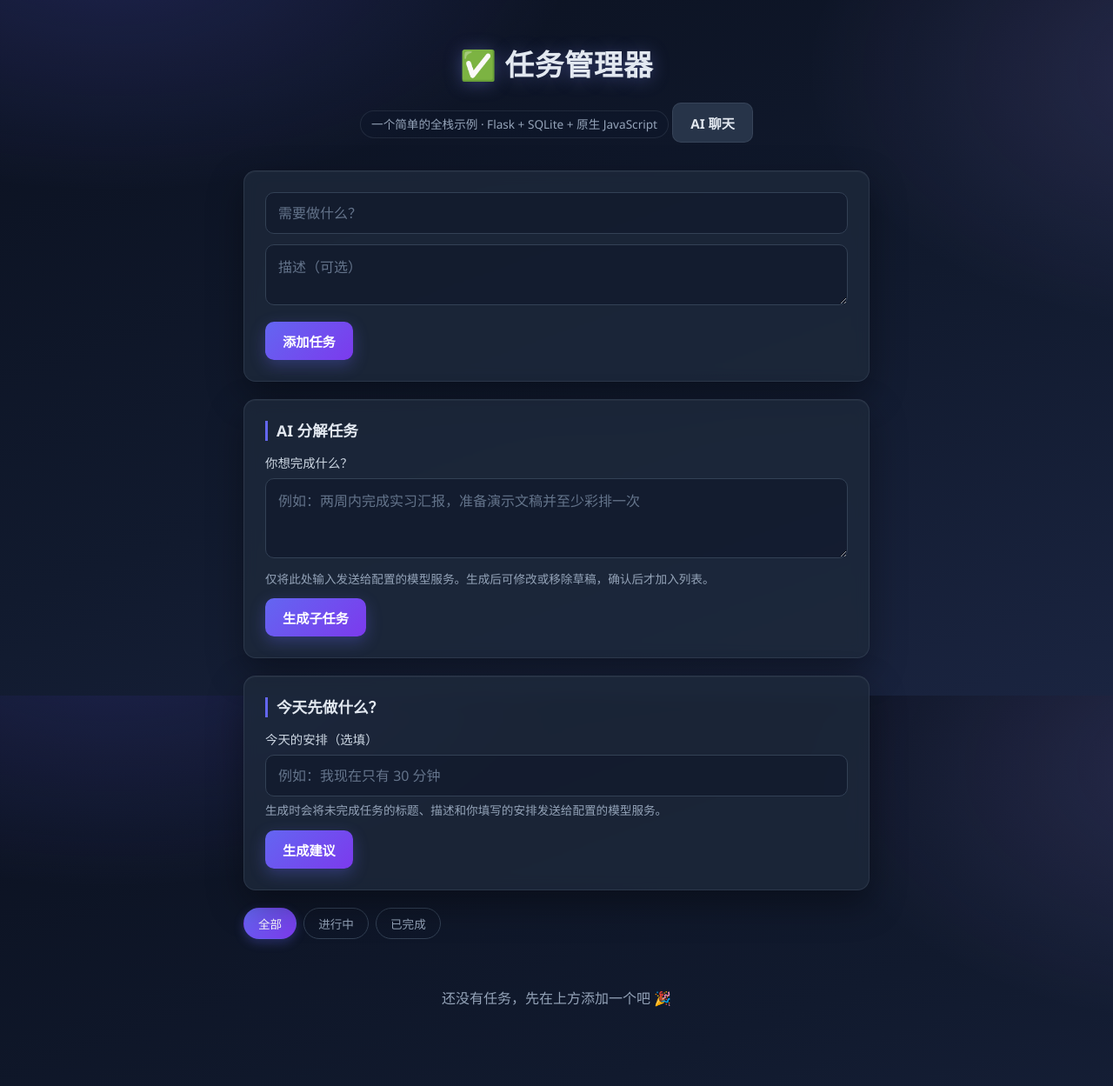
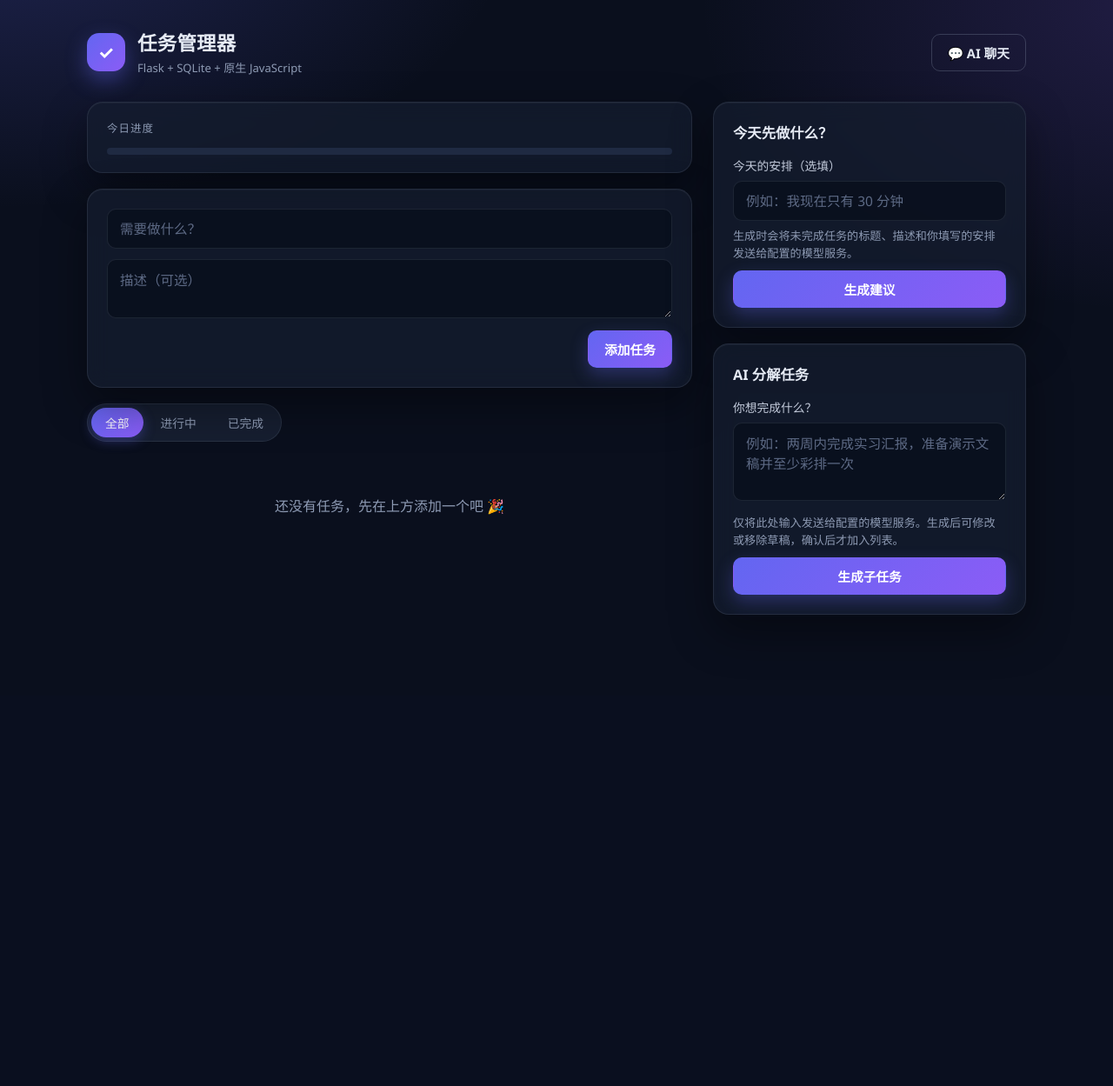
Before and after one commit to Laouar05/b26015139-task, a Flask app: page / in a window 1280 px wide. Shown: the whole page at 87% size. After the commit the page ends 707 px from the top, so only its background shows below. Run offline with Flask 3, Linux system fonts and the light colour scheme; data that the repository does not hold is empty.

Commit message:
style: 前端界面再优化（样式、页面结构与交互微调）

```diff
--- a/static/css/style.css
+++ b/static/css/style.css
@@ -1,223 +1,211 @@
-/* ---------- Base ---------- */
+/* ---------- Tokens ---------- */
 * { box-sizing: border-box; margin: 0; padding: 0; }
 
 :root {
-  --bg: #0b1120;
-  --card: #1e293b;
-  --card-2: #273449;
-  --card-glass: rgba(30, 41, 59, 0.78);
-  --field: rgba(15, 23, 42, 0.6);
-  --text: #e2e8f0;
-  --muted: #94a3b8;
+  --bg: #0a0f1d;
+  --surface: rgba(22, 30, 48, 0.72);
+  --surface-solid: #161e30;
+  --raised: #1f2a42;
+  --field: rgba(8, 13, 26, 0.7);
+  --text: #e6ebf5;
+  --muted: #8d9ab3;
+  --faint: #5d6a85;
   --primary: #6366f1;
-  --primary-hover: #4f46e5;
-  --accent: #a78bfa;
-  --primary-soft: rgba(99, 102, 241, 0.16);
-  --danger: #ef4444;
-  --success: #22c55e;
-  --border: #334155;
-  --border-soft: rgba(148, 163, 184, 0.14);
-  --radius: 14px;
-  --shadow: 0 16px 40px rgba(0, 0, 0, 0.35);
-  --focus: 0 0 0 3px rgba(99, 102, 241, 0.35);
+  --primary-2: #8b5cf6;
+  --primary-soft: rgba(99, 102, 241, 0.14);
+  --success: #34d399;
+  --danger: #f87171;
+  --border: rgba(148, 163, 184, 0.14);
+  --border-strong: rgba(148, 163, 184, 0.28);
+  --radius-lg: 18px;
+  --radius: 12px;
+  --shadow: 0 20px 50px rgba(0, 0, 0, 0.4);
+  --ring: 0 0 0 3px rgba(129, 140, 248, 0.4);
+  --grad: linear-gradient(135deg, #6366f1 0%, #8b5cf6 100%);
 }
 
+/* ---------- Base ---------- */
 body {
   font-family: "Segoe UI", system-ui, -apple-system, "PingFang SC", "Microsoft YaHei", Arial, sans-serif;
   background:
-    radial-gradient(900px 500px at 10% -10%, rgba(99, 102, 241, 0.22), transparent 60%),
-    radial-gradient(800px 500px at 110% 10%, rgba(167, 139, 250, 0.16), transparent 60%),
-    linear-gradient(160deg, #0b1120 0%, #111a2e 55%, #1a2440 100%);
+    radial-gradient(1000px 600px at 0% -15%, rgba(99, 102, 241, 0.25), transparent 60%),
+    radial-gradient(900px 600px at 105% 0%, rgba(139, 92, 246, 0.18), transparent 60%),
+    var(--bg);
   background-attachment: fixed;
   color: var(--text);
   line-height: 1.6;
   min-height: 100vh;
-  padding: 48px 16px;
   -webkit-font-smoothing: antialiased;
 }
 
 :focus-visible { outline: 2px solid #a5b4fc; outline-offset: 2px; }
 
-.container { max-width: 720px; margin: 0 auto; }
+.app { max-width: 1120px; margin: 0 auto; padding: 32px 20px 56px; }
 
-/* ---------- Header ---------- */
-.app-header { text-align: center; margin-bottom: 32px; }
-.app-header h1 {
-  font-size: 2.1rem;
+/* ---------- Top bar ---------- */
+.topbar {
+  display: flex;
+  align-items: center;
+  justify-content: space-between;
+  gap: 16px;
+  margin-bottom: 28px;
+}
+.brand { display: flex; align-items: center; gap: 14px; }
+.brand-mark {
+  display: grid;
+  place-items: center;
+  width: 44px;
+  height: 44px;
+  border-radius: 14px;
+  background: var(--grad);
+  color: white;
+  font-size: 1.3rem;
   font-weight: 700;
-  letter-spacing: 0.5px;
-  text-shadow: 0 2px 20px rgba(129, 140, 248, 0.35);
+  box-shadow: 0 10px 24px rgba(99, 102, 241, 0.4);
 }
-.subtitle {
-  display: inline-block;
-  color: var(--muted);
-  font-size: 0.85rem;
-  margin-top: 8px;
-  padding: 4px 12px;
-  border: 1px solid var(--border-soft);
-  border-radius: 999px;
-  background: rgba(15, 23, 42, 0.45);
+.brand h1 { font-size: 1.4rem; font-weight: 700; letter-spacing: 0.3px; }
+.subtitle { color: var(--muted); font-size: 0.82rem; }
+
+/* ---------- Layout ---------- */
+.layout {
+  display: grid;
+  grid-template-columns: minmax(0, 1fr) 360px;
+  gap: 24px;
+  align-items: start;
+}
+.workspace { display: flex; flex-direction: column; gap: 18px; min-width: 0; }
+.assistant { display: flex; flex-direction: column; gap: 18px; position: sticky; top: 20px; }
+
+/* ---------- Panels ---------- */
+.panel {
+  background: var(--surface);
+  backdrop-filter: blur(12px);
+  -webkit-backdrop-filter: blur(12px);
+  border: 1px solid var(--border);
+  border-radius: var(--radius-lg);
+  padding: 22px;
+  box-shadow: var(--shadow), inset 0 1px 0 rgba(255, 255, 255, 0.04);
 }
 
-/* ---------- Cards / form ---------- */
-.card {
-  background: var(--card-glass);
-  backdrop-filter: blur(8px);
-  -webkit-backdrop-filter: blur(8px);
-  border: 1px solid var(--border-soft);
-  border-radius: var(--radius);
-  padding: 24px;
-  box-shadow: var(--shadow), inset 0 1px 0 rgba(255, 255, 255, 0.04);
+/* Hero: progress summary */
+.hero { padding: 20px 22px; }
+.hero-text { display: flex; align-items: baseline; justify-content: space-between; gap: 12px; margin-bottom: 12px; }
+.eyebrow { font-size: 0.78rem; letter-spacing: 1px; text-transform: uppercase; color: var(--muted); }
+.task-count { color: var(--text); font-size: 0.95rem; font-weight: 600; }
+.progress { height: 8px; border-radius: 999px; background: var(--raised); overflow: hidden; }
+.progress-fill {
+  height: 100%;
+  width: 0;
+  border-radius: inherit;
+  background: linear-gradient(90deg, #34d399, #22d3ee);
+  transition: width 0.4s ease;
 }
-.add-card { margin-bottom: 20px; }
 
+/* ---------- Form controls ---------- */
 .input {
   width: 100%;
   background: var(--field);
   border: 1px solid var(--border);
   border-radius: 10px;
   color: var(--text);
-  padding: 12px 14px;
-  font-size: 1rem;
+  padding: 11px 14px;
+  font-size: 0.97rem;
   font-family: inherit;
   margin-bottom: 12px;
   transition: border-color 0.2s, box-shadow 0.2s, background 0.2s;
 }
-.input::placeholder { color: #64748b; }
-.input:hover { border-color: #475569; }
-.input:focus {
-  outline: none;
-  background: rgba(15, 23, 42, 0.85);
-  border-color: var(--primary);
-  box-shadow: var(--focus);
-}
-.input:read-only { opacity: 0.8; }
+.input::placeholder { color: var(--faint); }
+.input:hover { border-color: var(--border-strong); }
+.input:focus { outline: none; background: rgba(8, 13, 26, 0.9); border-color: var(--primary); box-shadow: var(--ring); }
+.input:read-only { opacity: 0.75; }
 .textarea { resize: vertical; font-family: inherit; }
 
+.add-card form { display: flex; flex-direction: column; }
+.add-card .textarea { margin-bottom: 14px; }
+.add-card .btn-primary { align-self: flex-end; }
+
+.recommend-card label { display: block; font-size: 0.86rem; margin-bottom: 6px; color: #c3cbdb; }
+.recommend-card .input { margin-bottom: 8px; }
+.recommend-card .btn-primary { width: 100%; }
+.recommend-card h2 { font-size: 1.02rem; font-weight: 600; margin-bottom: 14px; }
+
+/* ---------- Buttons ---------- */
 .btn {
   cursor: pointer;
-  border: none;
+  border: 1px solid transparent;
   border-radius: 10px;
-  padding: 11px 20px;
-  font-size: 0.95rem;
+  padding: 10px 18px;
+  font-size: 0.92rem;
   font-weight: 600;
   font-family: inherit;
-  transition: background 0.2s, box-shadow 0.2s, transform 0.15s, color 0.2s;
+  transition: background 0.2s, box-shadow 0.2s, transform 0.15s, color 0.2s, border-color 0.2s;
 }
 .btn:hover { transform: translateY(-1px); }
-.btn:active { transform: translateY(1px); }
-.btn-primary {
-  background: linear-gradient(135deg, #6366f1 0%, #7c3aed 100%);
-  color: white;
-  box-shadow: 0 6px 18px rgba(99, 102, 241, 0.32);
-}
-.btn-primary:hover {
-  background: linear-gradient(135deg, #4f46e5 0%, #6d28d9 100%);
-  box-shadow: 0 10px 24px rgba(99, 102, 241, 0.45);
-}
-.btn-secondary {
-  background: var(--card-2);
-  color: var(--text);
-  border: 1px solid var(--border-soft);
-}
-.btn-secondary:hover { background: var(--border); }
-
-/* ---------- Recommendations ---------- */
-.recommend-card { margin-bottom: 20px; }
-.recommend-card h2 {
-  font-size: 1.1rem;
-  font-weight: 600;
-  margin-bottom: 14px;
-  padding-left: 10px;
-  border-left: 3px solid var(--primary);
-  line-height: 1.3;
-}
-.recommend-card label { display: block; font-size: 0.9rem; margin-bottom: 6px; color: #cbd5e1; }
-.recommend-card .input { margin-bottom: 6px; }
-.recommend-note, .recommend-status { color: var(--muted); font-size: 0.85rem; line-height: 1.5; }
-.recommend-note { margin-bottom: 12px; }
-.recommend-status:not(:empty) { margin-top: 12px; }
-.recommend-status.is-error { color: #fca5a5; }
-.recommend-card button:disabled { opacity: 0.6; cursor: wait; transform: none; box-shadow: none; }
-.recommend-results { list-style: none; }
-.recommend-result {
-  border-top: 1px solid var(--border-soft);
-  margin-top: 14px;
-  padding-top: 14px;
-  overflow-wrap: anywhere;
-}
-.recommend-result h3 { font-size: 1rem; font-weight: 600; }
-.recommend-result a { color: #c7d2fe; text-underline-offset: 3px; }
-.recommend-result a:hover { color: #e0e7ff; }
-.recommend-result p { margin-top: 6px; font-size: 0.9rem; line-height: 1.55; color: #cbd5e1; }
-#breakdown-results label .input { display: block; margin-top: 6px; }
-#breakdown-save { margin-top: 16px; }
-.task-item:focus { outline: 2px solid #a5b4fc; outline-offset: 2px; }
+.btn:active { transform: translateY(0); }
+.btn-primary { background: var(--grad); color: white; box-shadow: 0 8px 20px rgba(99, 102, 241, 0.3); }
+.btn-primary:hover { box-shadow: 0 12px 26px rgba(99, 102, 241, 0.45); }
+.btn-secondary { background: var(--raised); color: var(--text); border-color: var(--border); }
+.btn-secondary:hover { border-color: var(--border-strong); background: #26334f; }
+.btn-ghost { background: transparent; color: var(--text); border-color: var(--border-strong); }
+.btn-ghost:hover { background: var(--primary-soft); border-color: var(--primary); }
 
 /* ---------- Filters ---------- */
 .filters {
-  display: flex;
-  gap: 8px;
-  align-items: center;
-  margin-bottom: 16px;
-  flex-wrap: wrap;
+  display: inline-flex;
+  align-self: flex-start;
+  gap: 4px;
+  padding: 4px;
+  background: var(--surface-solid);
+  border: 1px solid var(--border);
+  border-radius: 999px;
 }
 .filter-btn {
   background: transparent;
-  border: 1px solid var(--border);
+  border: none;
   color: var(--muted);
   padding: 7px 16px;
   border-radius: 999px;
   cursor: pointer;
-  font-size: 0.85rem;
+  font-size: 0.86rem;
   font-family: inherit;
   transition: all 0.2s;
 }
-.filter-btn:hover { color: var(--text); border-color: var(--primary); background: var(--primary-soft); }
-.filter-btn.is-active {
-  background: linear-gradient(135deg, #6366f1 0%, #7c3aed 100%);
-  color: white;
-  border-color: transparent;
-  box-shadow: 0 4px 12px rgba(99, 102, 241, 0.3);
-}
-.task-count { margin-left: auto; color: var(--muted); font-size: 0.85rem; }
+.filter-btn:hover { color: var(--text); }
+.filter-btn.is-active { background: var(--grad); color: white; box-shadow: 0 4px 14px rgba(99, 102, 241, 0.35); }
 
 /* ---------- Task list ---------- */
-.task-list { list-style: none; display: flex; flex-direction: column; gap: 12px; }
+.task-list { list-style: none; display: flex; flex-direction: column; gap: 10px; }
 .task-item {
   display: flex;
   align-items: flex-start;
   gap: 14px;
-  background: var(--card);
-  border: 1px solid var(--border-soft);
-  border-left: 4px solid var(--primary);
-  border-radius: 12px;
-  padding: 16px 18px;
-  box-shadow: 0 4px 14px rgba(0, 0, 0, 0.18);
-  transition: border-color 0.2s, box-shadow 0.2s, background 0.2s;
+  background: var(--surface-solid);
+  border: 1px solid var(--border);
+  border-radius: var(--radius);
+  padding: 15px 16px;
+  transition: border-color 0.2s, background 0.2s, transform 0.2s, box-shadow 0.2s;
   animation: pop 0.2s ease-out;
 }
-.task-item:hover {
-  background: var(--card-2);
-  box-shadow: 0 8px 22px rgba(0, 0, 0, 0.28);
-}
-.task-item.is-completed { border-left-color: var(--success); opacity: 0.7; }
+.task-item:hover { border-color: var(--border-strong); background: var(--raised); box-shadow: 0 10px 24px rgba(0, 0, 0, 0.25); }
+.task-item:focus { outline: 2px solid #a5b4fc; outline-offset: 2px; }
+.task-item.is-completed { opacity: 0.6; }
 .task-item.is-completed .task-title { text-decoration: line-through; color: var(--muted); }
+.task-item.is-completed .task-check { accent-color: var(--success); }
 
 .task-check {
-  width: 20px;
-  height: 20px;
+  width: 19px;
+  height: 19px;
   flex: none;
   cursor: pointer;
-  margin-top: 3px;
-  accent-color: var(--success);
+  margin-top: 4px;
+  accent-color: var(--primary);
 }
 .task-body { flex: 1; min-width: 0; }
-.task-title { font-size: 1rem; font-weight: 600; word-break: break-word; }
-.task-desc { font-size: 0.875rem; color: var(--muted); margin-top: 4px; word-break: break-word; line-height: 1.55; }
-.task-meta { font-size: 0.75rem; color: #64748b; margin-top: 8px; }
+.task-title { font-size: 0.98rem; font-weight: 600; word-break: break-word; }
+.task-desc { font-size: 0.86rem; color: var(--muted); margin-top: 4px; word-break: break-word; line-height: 1.55; }
+.task-meta { font-size: 0.74rem; color: var(--faint); margin-top: 8px; }
 
-.task-actions { display: flex; gap: 6px; }
+.task-actions { display: flex; gap: 6px; align-items: center; }
 .icon-btn {
   background: transparent;
   border: 1px solid var(--border);
@@ -226,22 +214,44 @@ body {
   width: 34px;
   height: 34px;
   cursor: pointer;
-  font-size: 0.95rem;
+  font-size: 0.92rem;
   font-family: inherit;
   transition: all 0.2s;
 }
 .icon-btn:hover { color: var(--text); border-color: var(--primary); background: var(--primary-soft); }
 .icon-btn.danger:hover { color: white; background: var(--danger); border-color: var(--danger); }
+.task-actions .task-chat-btn { width: auto; padding: 0 10px; white-space: nowrap; font-size: 0.82rem; }
 
-.empty-state { text-align: center; color: var(--muted); padding: 40px 0; }
+.empty-state { text-align: center; color: var(--muted); padding: 44px 0; }
+
+/* ---------- Recommendations & drafts ---------- */
+.recommend-note, .recommend-status { color: var(--muted); font-size: 0.82rem; line-height: 1.5; }
+.recommend-note { margin-bottom: 10px; }
+.recommend-status:not(:empty) { margin-top: 12px; }
+.recommend-status.is-error { color: #fca5a5; }
+.recommend-card button:disabled, .chat-dialog button:disabled { opacity: 0.55; cursor: wait; transform: none; box-shadow: none; }
+.recommend-results { list-style: none; }
+.recommend-result {
+  background: var(--surface-solid);
+  border: 1px solid var(--border);
+  border-radius: var(--radius);
+  margin-top: 10px;
+  padding: 12px 14px;
+  overflow-wrap: anywhere;
+}
+.recommend-result h3 { font-size: 0.95rem; font-weight: 600; }
+.recommend-result a { color: #c7d2fe; text-underline-offset: 3px; }
+.recommend-result p { margin-top: 5px; font-size: 0.86rem; line-height: 1.55; color: #c3cbdb; }
+#breakdown-results label .input { display: block; margin-top: 6px; }
+#breakdown-save { width: 100%; margin-top: 12px; }
 
 /* ---------- Modal ---------- */
 .modal-overlay {
   position: fixed;
   inset: 0;
-  background: rgba(2, 6, 23, 0.65);
-  backdrop-filter: blur(4px);
-  -webkit-backdrop-filter: blur(4px);
+  background: rgba(3, 7, 18, 0.6);
+  backdrop-filter: blur(6px);
+  -webkit-backdrop-filter: blur(6px);
   display: flex;
   align-items: center;
   justify-content: center;
@@ -285,28 +295,28 @@ body {
 .toast.success { border-left-color: var(--success); }
 .toast.error { border-left-color: var(--danger); }
 
-/* ---------- AI Chat ---------- */
-#chat-open { margin-top: 16px; }
-.task-actions .task-chat-btn { width: auto; padding: 0 10px; white-space: nowrap; font-size: 0.85rem; }
+/* ---------- AI chat dialog ---------- */
 .chat-dialog {
   inset: 0;
   margin: auto;
-  width: min(600px, calc(100% - 32px));
+  width: min(620px, calc(100% - 32px));
   max-height: calc(100dvh - 32px);
   overflow: auto;
-  padding: clamp(16px, 4vw, 26px);
-  background: var(--card);
+  padding: clamp(18px, 4vw, 26px);
+  background: var(--surface-solid);
   color: var(--text);
-  border: 1px solid var(--border-soft);
-  border-radius: var(--radius);
+  border: 1px solid var(--border);
+  border-radius: var(--radius-lg);
   box-shadow: var(--shadow);
   color-scheme: dark;
-  animation: pop 0.2s ease-out;
+  animation: pop 0.22s ease-out;
 }
-.chat-dialog::backdrop { background: rgba(2, 6, 23, 0.7); backdrop-filter: blur(4px); }
+.chat-dialog::backdrop { background: rgba(3, 7, 18, 0.7); backdrop-filter: blur(6px); }
 .chat-header { display: flex; align-items: start; justify-content: space-between; gap: 12px; margin-bottom: 10px; }
-.chat-header h2 { font-size: 1.2rem; font-weight: 600; overflow-wrap: anywhere; }
+.chat-header h2 { font-size: 1.15rem; font-weight: 600; overflow-wrap: anywhere; }
 .chat-header button { flex: none; }
+.chat-dialog #chat-form label { display: block; margin-bottom: 6px; font-size: 0.86rem; color: #c3cbdb; }
+.chat-dialog #chat-input { margin-bottom: 0; }
 .chat-log {
   list-style: none;
   max-height: min(38dvh, 360px);
--- a/static/js/app.js
+++ b/static/js/app.js
@@ -12,6 +12,7 @@ const descInput = document.getElementById("desc-input");
 const taskList = document.getElementById("task-list");
 const emptyState = document.getElementById("empty-state");
 const taskCount = document.getElementById("task-count");
+const progressFill = document.getElementById("progress-fill");
 const filterButtons = document.querySelectorAll(".filter-btn");
 
 const editModal = document.getElementById("edit-modal");
@@ -439,6 +440,7 @@ async function updateCount(tasks) {
   const total = all.length;
   const done = all.filter((t) => t.completed).length;
   taskCount.textContent = total ? `已完成 ${done} / 共 ${total}` : "";
+  progressFill.style.width = total ? `${Math.round((done / total) * 100)}%` : "0%";
 }
 
 /* ---------- 操作 ---------- */
--- a/templates/index.html
+++ b/templates/index.html
@@ -7,14 +7,31 @@
   <link rel="stylesheet" href="{{ url_for('static', filename='css/style.css') }}" />
 </head>
 <body>
-  <main class="container">
-    <header class="app-header">
-      <h1>✅ 任务管理器</h1>
-      <p class="subtitle">一个简单的全栈示例 · Flask + SQLite + 原生 JavaScript</p>
-      <button type="button" id="chat-open" class="btn btn-secondary">AI 聊天</button>
+  <div class="app">
+    <header class="topbar">
+      <div class="brand">
+        <span class="brand-mark" aria-hidden="true">✓</span>
+        <div>
+          <h1>任务管理器</h1>
+          <p class="subtitle">Flask + SQLite + 原生 JavaScript</p>
+        </div>
+      </div>
+      <button type="button" id="chat-open" class="btn btn-ghost">💬 AI 聊天</button>
     </header>
 
-    <section class="card add-card">
+    <div class="layout">
+      <main class="workspace">
+        <section class="panel hero" aria-label="完成进度">
+          <div class="hero-text">
+            <p class="eyebrow">今日进度</p>
+            <span id="task-count" class="task-count"></span>
+          </div>
+          <div class="progress" role="presentation">
+            <div id="progress-fill" class="progress-fill"></div>
+          </div>
+        </section>
+
+        <section class="panel add-card">
           <form id="task-form" autocomplete="off">
             <input
               type="text"
@@ -34,7 +51,33 @@
           </form>
         </section>
 
-    <section class="card recommend-card" aria-labelledby="breakdown-heading">
+        <nav class="filters" aria-label="任务筛选">
+          <button class="filter-btn is-active" data-filter="all">全部</button>
+          <button class="filter-btn" data-filter="active">进行中</button>
+          <button class="filter-btn" data-filter="completed">已完成</button>
+        </nav>
+
+        <section>
+          <ul id="task-list" class="task-list"></ul>
+          <p id="empty-state" class="empty-state">还没有任务，先在上方添加一个吧 🎉</p>
+        </section>
+      </main>
+
+      <aside class="assistant" aria-label="AI 助手">
+        <section class="panel recommend-card" aria-labelledby="recommend-heading">
+          <h2 id="recommend-heading">今天先做什么？</h2>
+          <form id="recommend-form">
+            <label for="recommend-context">今天的安排（选填）</label>
+            <input type="text" id="recommend-context" class="input" maxlength="300"
+              placeholder="例如：我现在只有 30 分钟" />
+            <p class="recommend-note">生成时会将未完成任务的标题、描述和你填写的安排发送给配置的模型服务。</p>
+            <button type="submit" id="recommend-submit" class="btn btn-primary">生成建议</button>
+          </form>
+          <p id="recommend-status" class="recommend-status" role="status"></p>
+          <ol id="recommend-results" class="recommend-results" aria-label="任务推荐顺序"></ol>
+        </section>
+
+        <section class="panel recommend-card" aria-labelledby="breakdown-heading">
           <h2 id="breakdown-heading">AI 分解任务</h2>
           <form id="breakdown-form">
             <label for="breakdown-goal">你想完成什么？</label>
@@ -49,32 +92,9 @@
             <button type="submit" id="breakdown-save" class="btn btn-primary">批量加入任务列表</button>
           </form>
         </section>
-
-    <section class="card recommend-card" aria-labelledby="recommend-heading">
-      <h2 id="recommend-heading">今天先做什么？</h2>
-      <form id="recommend-form">
-        <label for="recommend-context">今天的安排（选填）</label>
-        <input type="text" id="recommend-context" class="input" maxlength="300"
-          placeholder="例如：我现在只有 30 分钟" />
-        <p class="recommend-note">生成时会将未完成任务的标题、描述和你填写的安排发送给配置的模型服务。</p>
-        <button type="submit" id="recommend-submit" class="btn btn-primary">生成建议</button>
-      </form>
-      <p id="recommend-status" class="recommend-status" role="status"></p>
-      <ol id="recommend-results" class="recommend-results" aria-label="任务推荐顺序"></ol>
-    </section>
-
-    <nav class="filters">
-      <button class="filter-btn is-active" data-filter="all">全部</button>
-      <button class="filter-btn" data-filter="active">进行中</button>
-      <button class="filter-btn" data-filter="completed">已完成</button>
-      <span id="task-count" class="task-count"></span>
-    </nav>
-
-    <section>
-      <ul id="task-list" class="task-list"></ul>
-      <p id="empty-state" class="empty-state">还没有任务，先在上方添加一个吧 🎉</p>
-    </section>
-  </main>
+      </aside>
+    </div>
+  </div>
 
   <div id="edit-modal" class="modal-overlay is-hidden">
     <div class="modal">
```
Also changed, not shown: other parts of static/css/style.css (+23 -29 lines). Lines whose indentation alone changed are shown as unchanged.
